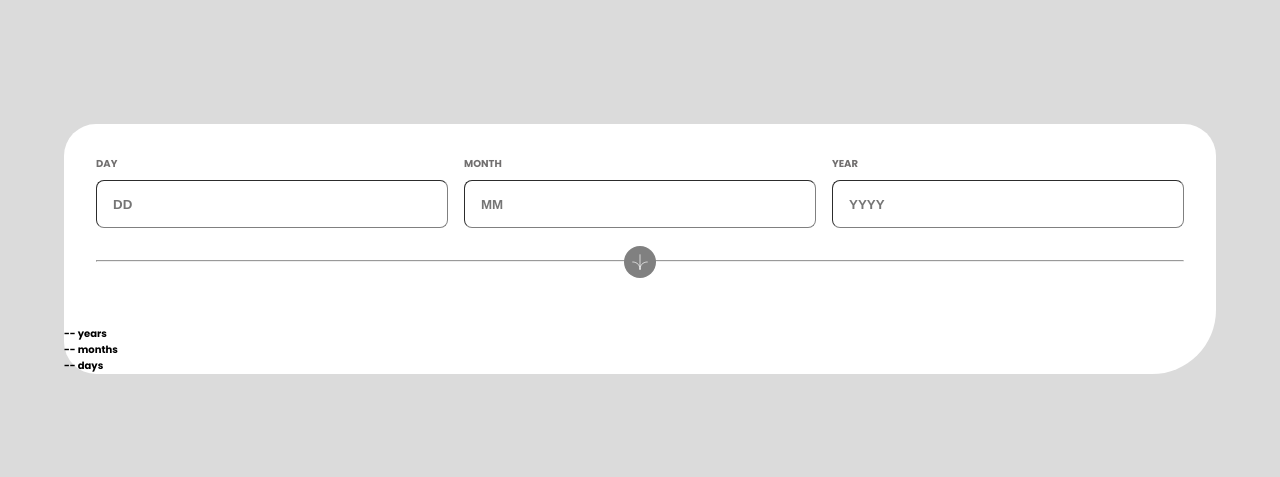
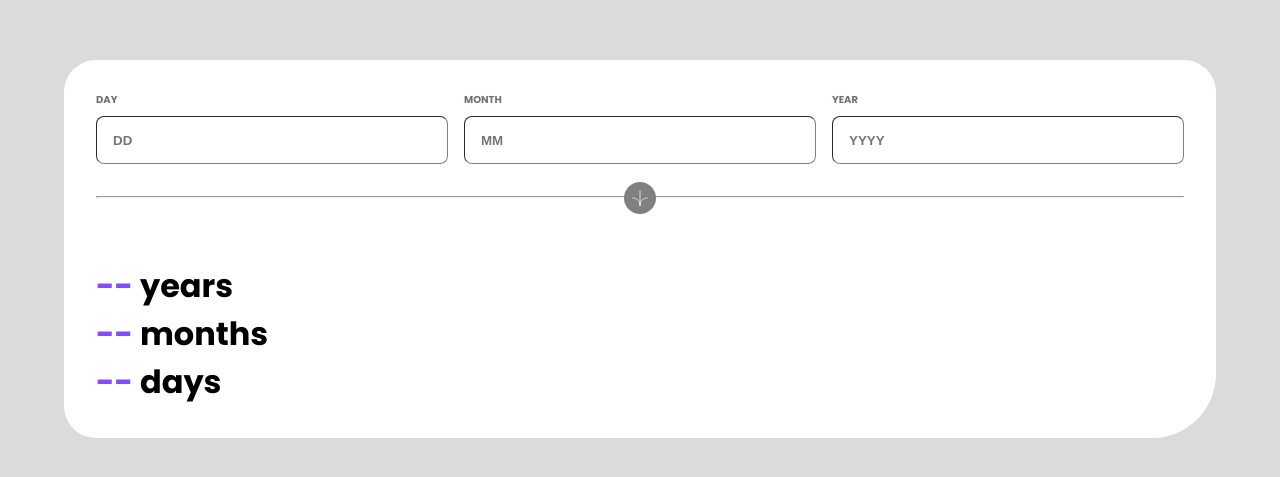
Before and after one commit to riwepo/fem-age-calculator-app, a React (Create React App) app: page / in a window 1280 px wide. Shown: the part 151-628 px from the top of the page. Built offline with nearby package versions, Linux system fonts and the light colour scheme.

Commit message:
style display

```diff
--- a/src/components/Display.module.css
+++ b/src/components/Display.module.css
@@ -0,0 +1,21 @@
+.display {
+  --purple-color: hsl(259, 100%, 65%);
+  --black-color: black;
+}
+
+.display {
+  width: 100%;
+  padding: 0rem 2rem 2rem 2rem;
+  display: flex;
+  flex-direction: column;
+  align-items: flex-start;
+}
+
+.displayItem {
+  font-size: 2rem;
+  color: var(--black-color);
+}
+
+.displayItem .displayItemHighlighted {
+  color: var(--purple-color);
+}
```
